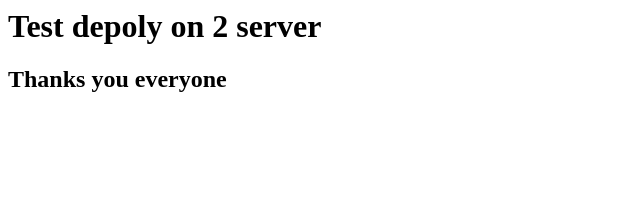
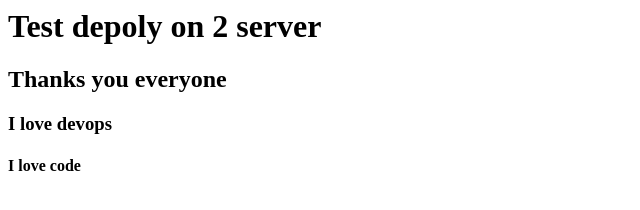
Before and after one commit to hieunt84/ansible-docker, a plain HTML site: page index.html in a window 1280 px wide. Shown: the whole page, without its empty margins (0-640 px from the left). Drawn offline with Linux system fonts and the light colour scheme.

Commit message:
edit code in file index.html

```diff
--- a/index.html
+++ b/index.html
@@ -7,5 +7,7 @@
 <body>
     <h1>Test depoly on 2 server</h1>
     <h2>Thanks you everyone</h2>
+    <h3>I love devops</h3>
+    <h4>I love code</h4>
 </body>
 </html>
```
